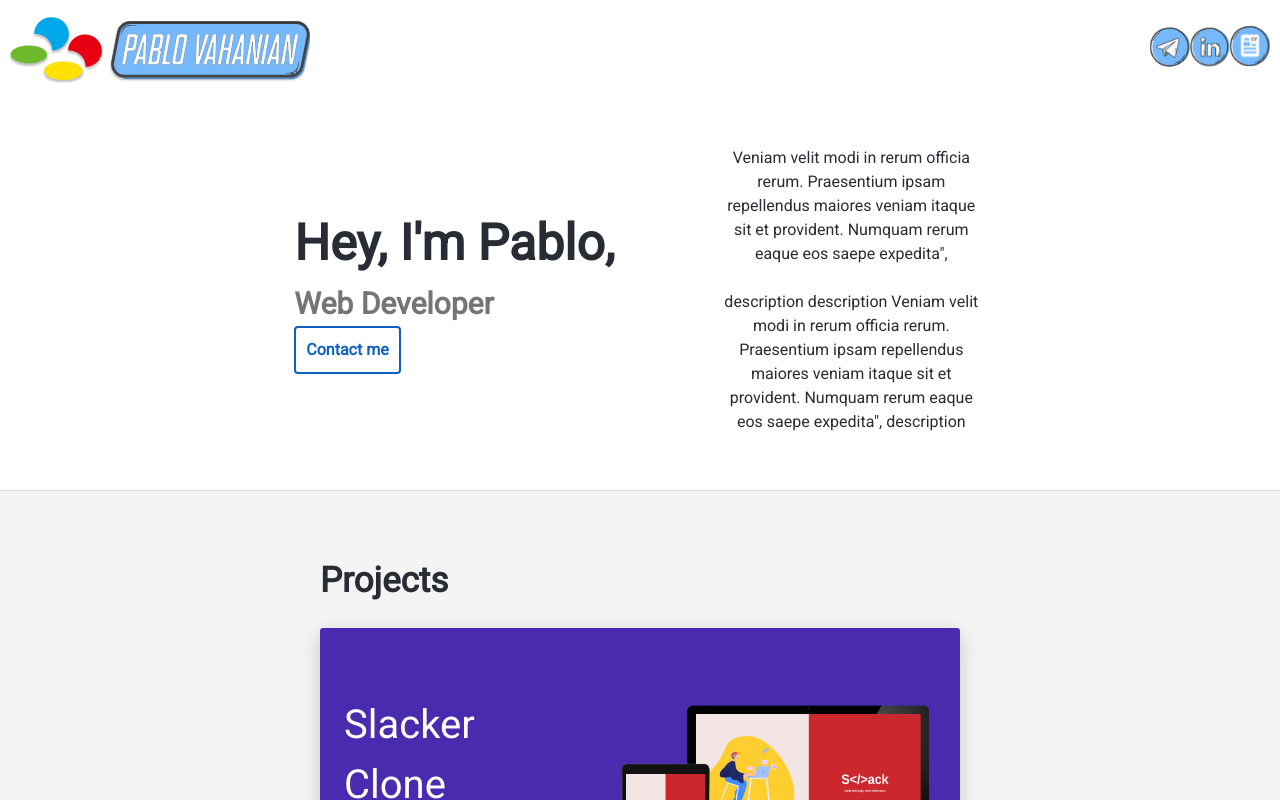
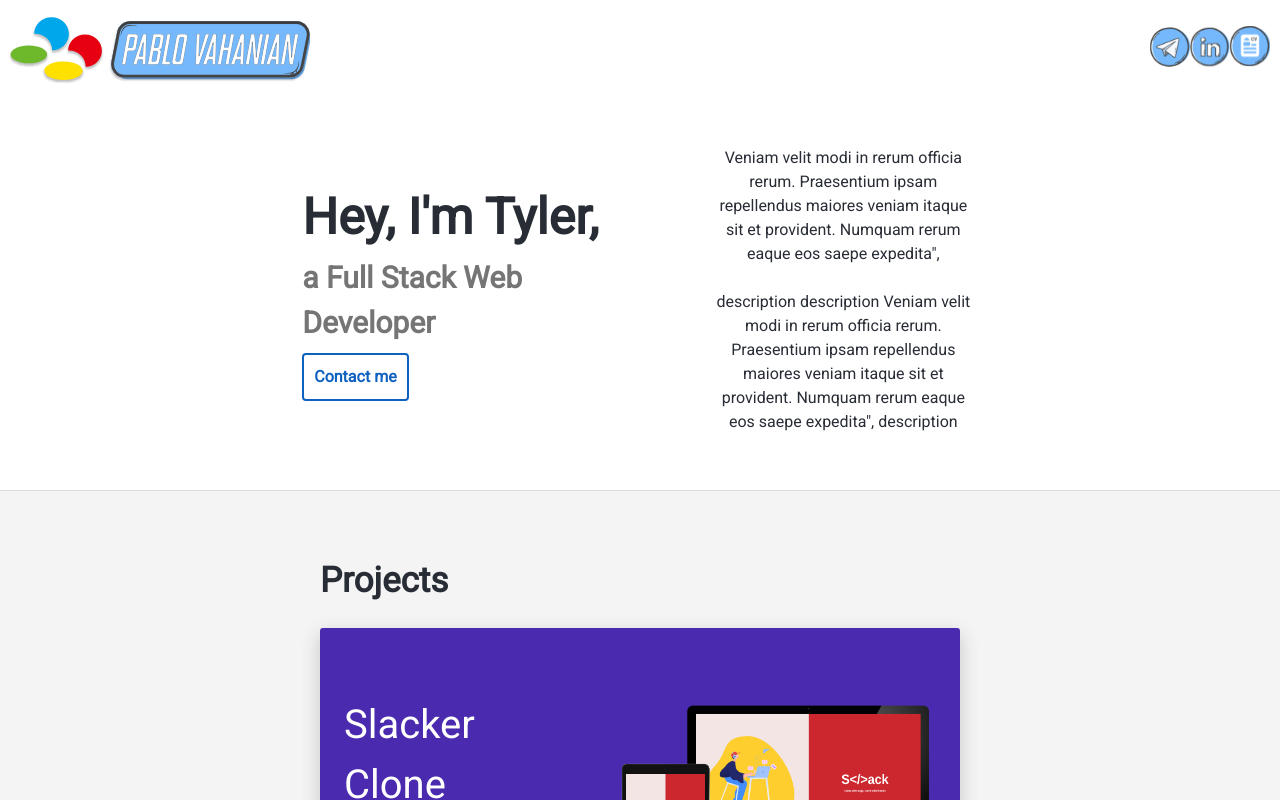
Before and after one commit to Tyler-Jacobson/portfolio, a React (Create React App) app: page / in a window 1280 px wide. Shown: the top 800 px of the page. Built offline with nearby package versions, Linux system fonts and the light colour scheme.

Commit message:
Minor Tweaks

```diff
--- a/src/App.scss
+++ b/src/App.scss
@@ -87,6 +87,7 @@ font-weight: bold;
   display: flex;
   align-items: center;
   justify-content: flex-start;
+  margin-top: 1vh;
 }
 
 .contactme span{
--- a/src/Home.js
+++ b/src/Home.js
@@ -16,9 +16,10 @@ export default function Home() {
       <section className="bio">
         <div className="titlediv">
           <h1>
-            Hey, I'm Pablo,<br></br>
+            Hey, I'm Tyler,<br></br>
           </h1>
-          <h3>Web Developer</h3>
+          <h3>a Full Stack Web</h3>
+          <h3>Developer</h3>
           <a
             className="contactme"
             href="mailto:pablo.vahanian@gmail.com"
--- a/src/Project.js
+++ b/src/Project.js
@@ -9,17 +9,13 @@ import "./App.scss";
 export default function Project(props) {
   let { id } = useParams();
 
-  console.log(projects);
   let currentPage = {};
 
   currentPage = projects.filter((project) => {
-    console.log(project.id, id);
     // eslint-disable-next-line eqeqeq
     return parseInt(project.id) === parseInt(id);
   });
   currentPage = currentPage[0];
-
-  console.log(currentPage);
 
   return (
     <div className="animated animatedFadeInUp fadeInUp project">
```
Also changed, not shown: src/projectData.js (+0 -19 lines), 1 other file (tests, documents, lock files or other folders).
